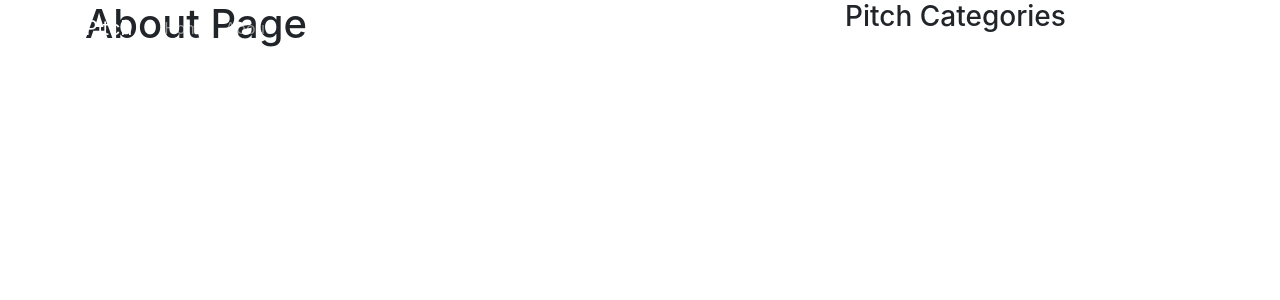
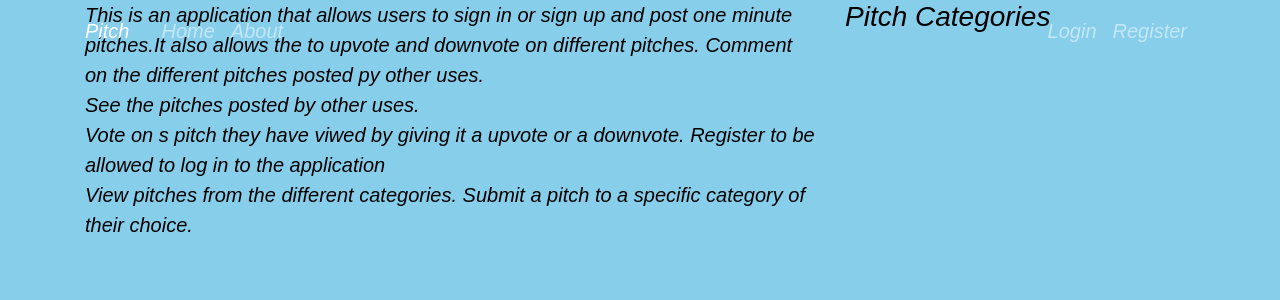
Before and after one commit to peterkush/blog-IP3, a Flask app: page /about in a window 1280 px wide. Shown: the top 300 px of the page. Run offline with Flask 2, Linux system fonts and the light colour scheme; some libraries are stand-ins or nearby versions.

Commit message:
added styling

```diff
--- a/templates/about.html
+++ b/templates/about.html
@@ -1,4 +1,10 @@
 {% extends "layout.html" %}
 {% block content %}
-    <h1>About Page</h1>
+<p >This is an application that allows users to sign in or sign up and post one minute pitches.It also allows the to upvote and downvote on different pitches.
+Comment on the different pitches posted py other uses.<br>
+ See the pitches posted by other uses.
+ <br>Vote on s pitch they have viwed by giving it a upvote or a downvote.
+ Register to be allowed to log in to the application
+ <br>View pitches from the different categories.
+ Submit a pitch to a specific category of their choice.</p>
 {% endblock content %}
--- a/templates/layout.html
+++ b/templates/layout.html
@@ -14,7 +14,8 @@
         <title>Pitch</title>
         {% endif %}
     </head>
-    <body>
+    <body style="color:black; background-color: skyblue;font-size: 20px;
+    font-family: sans-serif; font-style: italic;">
         <header class="site-header">
             <nav class="navbar navbar-expand-md navbar-dark bg-steel fixed-top">
                 <div class="container">
```
Also changed, not shown: README.md.
